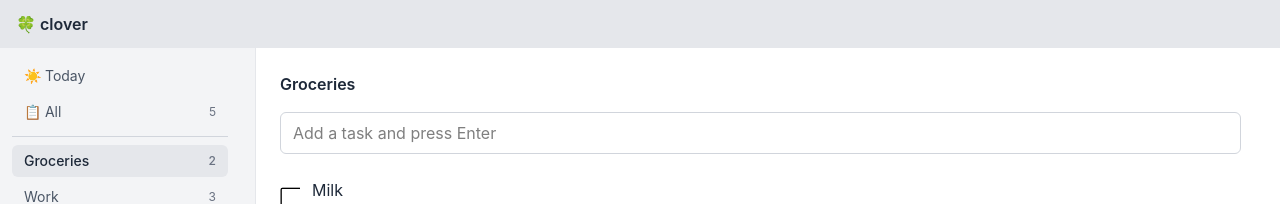
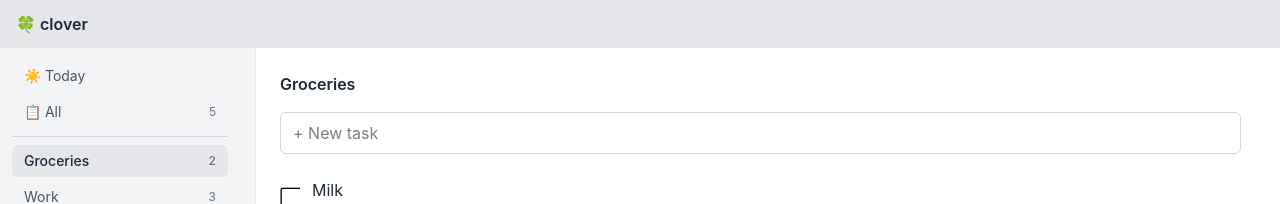
Before and after one commit to willdufault/clover, a React (Vite) app: page / in a window 1280 px wide. Shown: the top 204 px of the page. Built offline with nearby package versions, Linux system fonts and the light colour scheme.

Commit message:
feat: rename add-input placeholders to + New task / + New subtask
Co-Authored-By: Claude Sonnet 5.5 <noreply@anthropic.com>

```diff
--- a/src/components/DetailPanel.tsx
+++ b/src/components/DetailPanel.tsx
@@ -83,7 +83,7 @@ export default function DetailPanel({
       <h2 className="mt-1 font-semibold text-gray-800">{task.text}</h2>
 
       <AddInput
-        placeholder="Add a subtask and press Enter"
+        placeholder="+ New subtask"
         onAdd={onAddSubtask}
       />
 
--- a/src/components/TaskView.tsx
+++ b/src/components/TaskView.tsx
@@ -110,7 +110,7 @@ export default function TaskView({
     <main className="flex-1 overflow-x-clip overflow-y-auto [scrollbar-gutter:stable] p-6">
       <h1 className="font-semibold text-gray-800">{viewName}</h1>
 
-      <AddInput placeholder="Add a task and press Enter" onAdd={onAddTask} />
+      <AddInput placeholder="+ New task" onAdd={onAddTask} />
 
       <SortableContext items={tasks} strategy={verticalListSortingStrategy}>
         <ul className="mt-4 w-full">{tasks.map(taskRow)}</ul>
```
Also changed, not shown: 1 other file (tests, documents, lock files or other folders).
